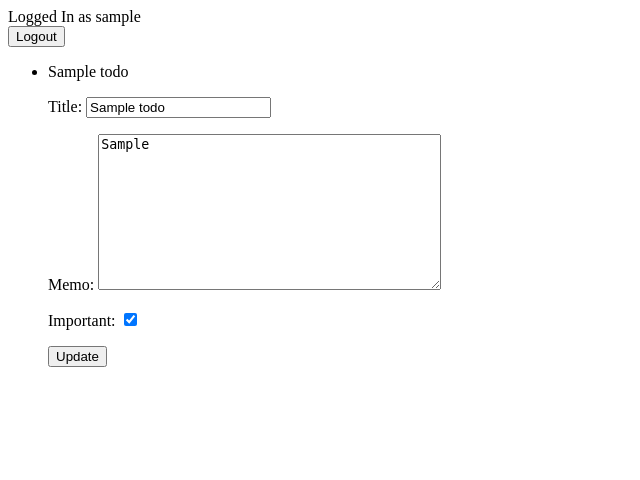
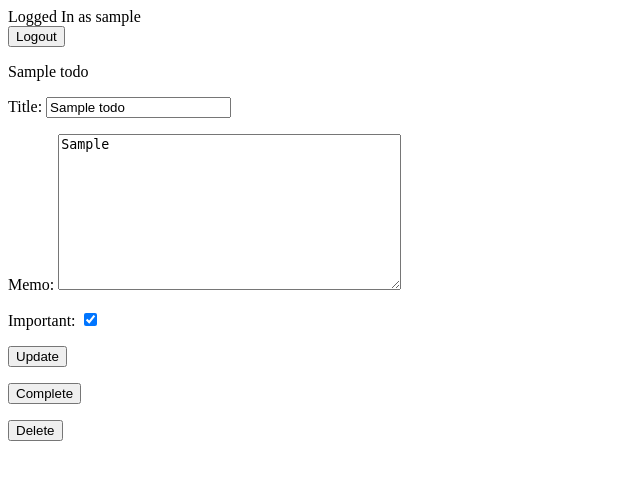
Before and after one commit to rommel-rodriguez/djangotodoapp, a Django app: page /todo/1 in a window 1280 px wide. Shown: the top 480 px of the page, without its empty margins (0-640 px from the left). Run offline with Django 4.2, Linux system fonts and the light colour scheme; a user stored in the database is signed in; tables that the repository leaves empty hold one stand-in row (values such as "Sample post").

Commit message:
Implemented update and deletion of todos
Changes to be committed:
    modified:   django_app/appconfig/urls.py
    modified:   django_app/todo/templates/todo/tododetail.html
    modified:   django_app/todo/views.py

```diff
--- a/django_app/appconfig/urls.py
+++ b/django_app/appconfig/urls.py
@@ -28,4 +28,6 @@ urlpatterns = [
     path('create/', todo_views.createtodo, name='createtodo'),
     path('current/', todo_views.currenttodos, name='currenttodos'),
     path('todo/<int:todo_pk>', todo_views.viewtodo, name='viewtodo'),
+    path('todo/<int:todo_pk>/complete', todo_views.completetodo, name='completetodo'),
+    path('todo/<int:todo_pk>/delete', todo_views.deletetodo, name='deletetodo'),
 ]
--- a/django_app/todo/templates/todo/tododetail.html
+++ b/django_app/todo/templates/todo/tododetail.html
@@ -3,15 +3,19 @@
 {% block content %}
 
 
-<ul>
-    <li>
 {{ todo.title }}
 <form method="POST">
     {{ form.as_p }}
     {% csrf_token %}
     <button type="submit">Update</button>
 </form>
-    </li>
-</ul>
+<form method="POST" action="{% url 'completetodo' todo.id %}">
+    {% csrf_token %}
+    <button type="submit">Complete</button>
+</form>
+<form method="POST" action="{% url 'deletetodo' todo.id %}">
+    {% csrf_token %}
+    <button type="submit">Delete</button>
+</form>
 
 {% endblock %}
--- a/django_app/todo/views.py
+++ b/django_app/todo/views.py
@@ -9,6 +9,7 @@ from django.db import IntegrityError
 from django.contrib.auth import login
 from django.contrib.auth import logout
 from django.contrib.auth import authenticate
+from django.utils import timezone
 
 from .forms import TodoForm
 from .models import Todo
@@ -138,3 +139,18 @@ def viewtodo(request, todo_pk):
         return redirect('currenttodos')
     except ValueError:
         return render(request, TODODETAIL_TEMPLATE, dict(todo=todo, form=form,error='Bad Form'))
+
+
+@require_http_methods(["POST",])
+def completetodo(request, todo_pk):
+    todo = get_object_or_404(Todo, pk=todo_pk, user=request.user)
+    todo.datecompleted = timezone.now()
+    todo.save()
+    return redirect('currenttodos')
+
+
+@require_http_methods(["POST",])
+def deletetodo(request, todo_pk):
+    todo = get_object_or_404(Todo, pk=todo_pk, user=request.user)
+    todo.delete()
+    return redirect('currenttodos')
```
Lines whose indentation alone changed are shown as unchanged.
